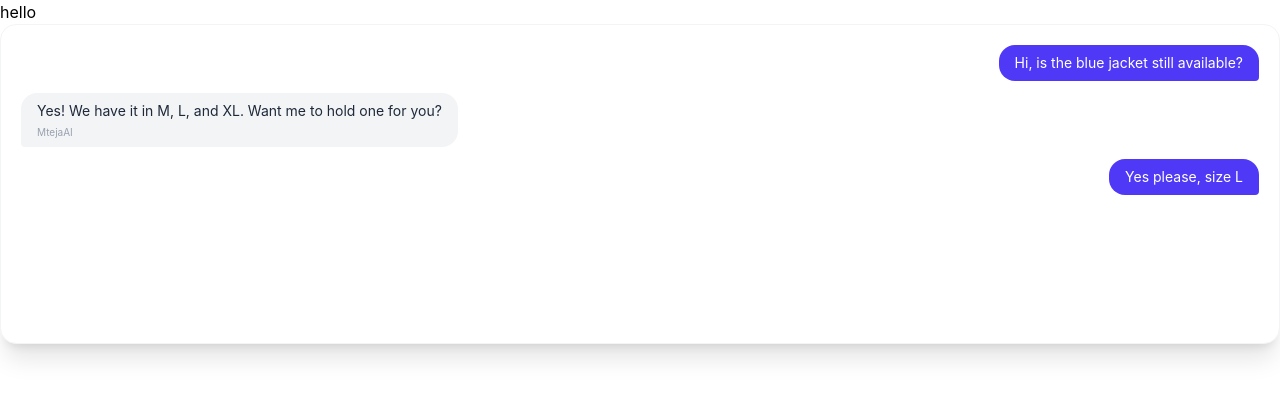
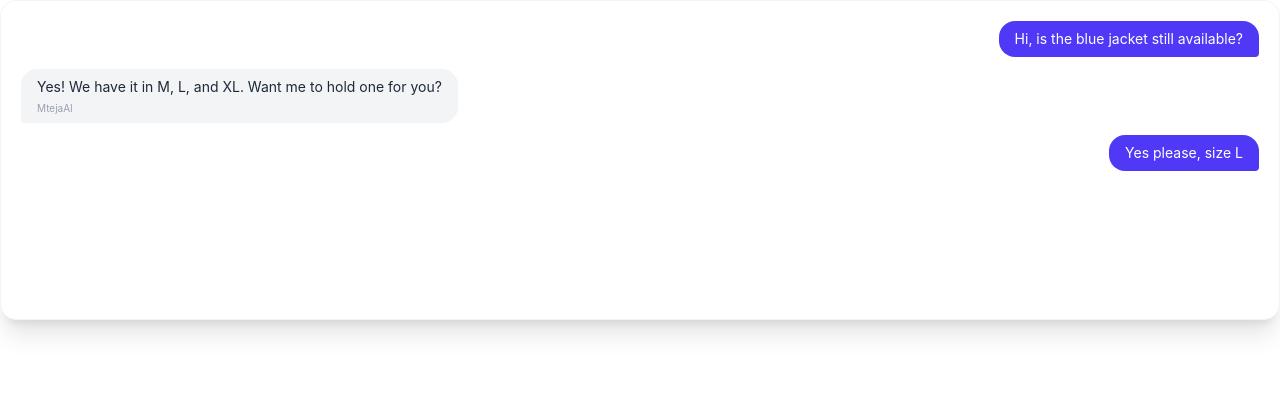
Before and after one commit to willy7890/Mteja-AI, a React app in the folder frontend/: page / in a window 1280 px wide. Shown: the top 398 px of the page. Built offline with nearby package versions, Linux system fonts and the light colour scheme; the HTML template or start-up script is replaced by a standard one.

Commit message:
refractor:remove unwanted code

```diff
--- a/frontend/src/App.jsx
+++ b/frontend/src/App.jsx
@@ -4,7 +4,7 @@ import Hero from './component/Hero'
 
 function App() {
   return (
-    <div>hello
+    <div>
       <Navbar />
       <Hero />
     </div>
```
